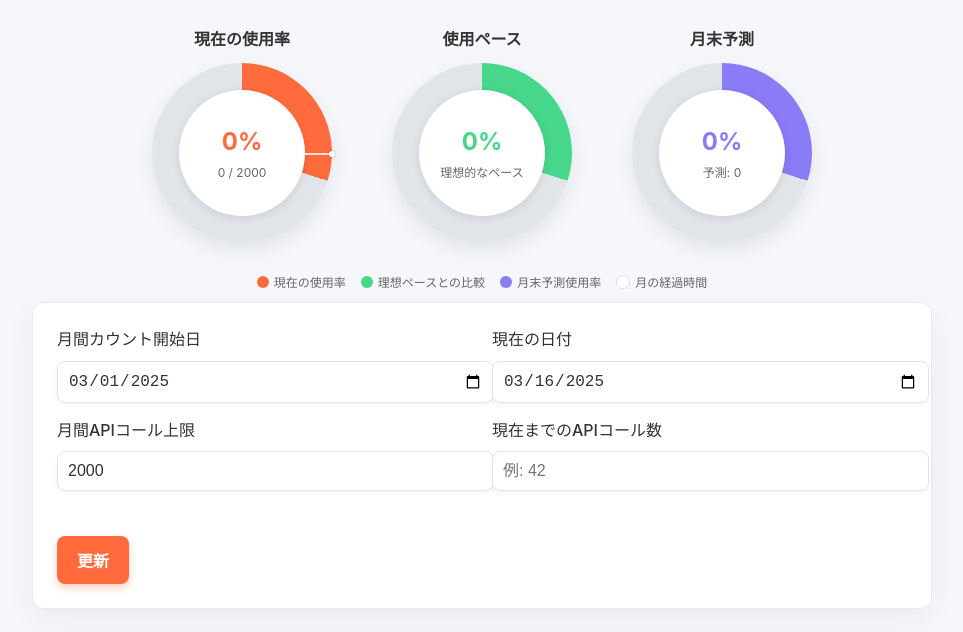
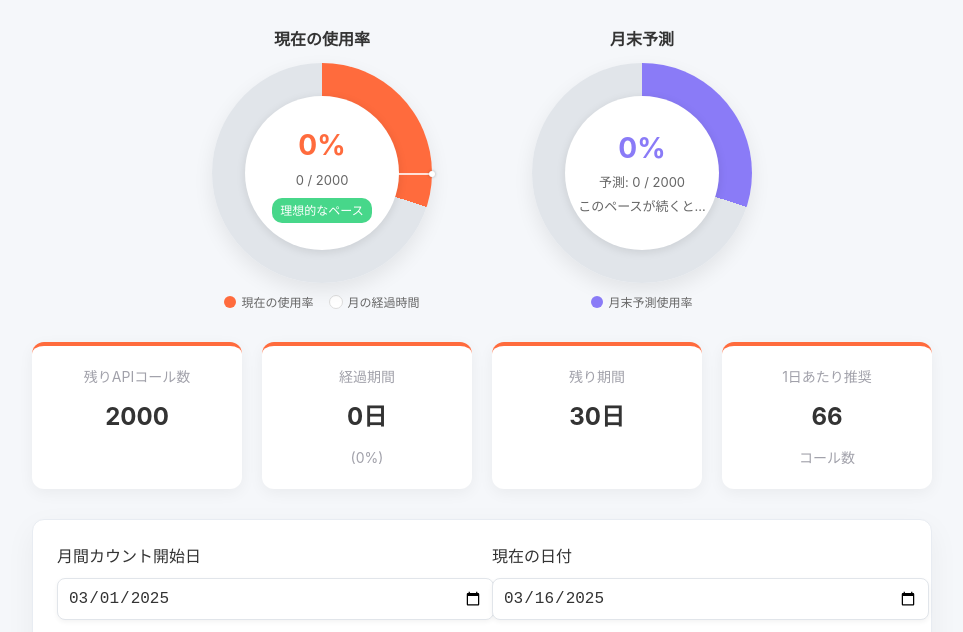
Before and after one commit to torusk/Brave-API-Tracker, a plain HTML site: page index.html in a window 1280 px wide. Shown: the part 137-769 px from the top of the page, without its empty margins (158-1121 px from the left). Drawn offline with Linux system fonts and the light colour scheme.

Commit message:
ファイル名indexに変更。構成を重要度から上に表示に変更

```diff
--- a/brave-api-tracker.html
+++ b/index.html
@@ -8,7 +8,6 @@
         :root {
             --main-color: #FF6B3D;
             --secondary-color: #95C7F3;
-            --pace-color: #47D78A;
             --projection-color: #8A7BF7;
             --warning-color: #FFC857;
             --danger-color: #FF5A5F;
@@ -116,7 +115,7 @@
             display: flex;
             flex-wrap: wrap;
             justify-content: center;
-            gap: 20px;
+            gap: 40px;
             margin: 30px 0;
             animation: fadeIn 1s ease-out;
         }
@@ -130,7 +129,7 @@
             display: flex;
             flex-direction: column;
             align-items: center;
-            width: 220px;
+            width: 280px;
         }
 
         .chart-title {
@@ -143,8 +142,8 @@
 
         .chart-container {
             position: relative;
-            width: 180px;
-            height: 180px;
+            width: 220px;
+            height: 220px;
         }
 
         .donut-chart {
@@ -164,13 +163,6 @@
             background: conic-gradient(
                 var(--main-color) 0% var(--percent, 30%),
                 var(--light-gray) var(--percent, 30%) 100%
-            );
-        }
-
-        .pace-chart {
-            background: conic-gradient(
-                var(--pace-color) 0% var(--pace-percent, 30%),
-                var(--light-gray) var(--pace-percent, 30%) 100%
             );
         }
 
@@ -197,7 +189,7 @@
         }
 
         .percent-text {
-            font-size: 24px;
+            font-size: 28px;
             font-weight: bold;
             margin-bottom: 2px;
         }
@@ -206,18 +198,25 @@
             color: var(--main-color);
         }
 
-        .pace-percent {
-            color: var(--pace-color);
-        }
-
         .projection-percent {
             color: var(--projection-color);
         }
 
         .detail-text {
-            font-size: 12px;
+            font-size: 13px;
             color: #666;
             text-align: center;
+            margin-bottom: 3px;
+        }
+
+        .pace-text {
+            font-size: 12px;
+            padding: 3px 8px;
+            border-radius: 10px;
+            margin-top: 4px;
+            background-color: var(--success-color);
+            color: white;
+            font-weight: 500;
         }
 
         /* マーカー */
@@ -256,7 +255,7 @@
             display: grid;
             grid-template-columns: repeat(auto-fit, minmax(200px, 1fr));
             gap: 20px;
-            margin-top: 30px;
+            margin: 30px 0;
         }
 
         .stat-card {
@@ -290,8 +289,7 @@
             flex-wrap: wrap;
             justify-content: center;
             gap: 15px;
-            margin-top: 20px;
-            margin-bottom: 10px;
+            margin-top: 10px;
         }
 
         .legend-item {
@@ -310,10 +308,6 @@
 
         .legend-usage {
             background-color: var(--main-color);
-        }
-
-        .legend-pace {
-            background-color: var(--pace-color);
         }
 
         .legend-projection {
@@ -342,6 +336,7 @@
             .charts-container {
                 flex-direction: column;
                 align-items: center;
+                gap: 30px;
             }
         }
     </style>
@@ -364,6 +359,7 @@
                             <div class="detail-text">
                                 <span id="usage-count">0</span> / <span id="usage-limit">2000</span>
                             </div>
+                            <div class="pace-text" id="pace-status">理想的なペース</div>
                         </div>
 
                         <!-- 時間経過マーカー -->
@@ -374,17 +370,14 @@
                         </div>
                     </div>
                 </div>
-            </div>
-
-            <!-- 使用ペースチャート -->
-            <div class="chart-wrapper">
-                <div class="chart-title">使用ペース</div>
-                <div class="chart-container">
-                    <div class="donut-chart pace-chart">
-                        <div class="chart-hole">
-                            <div class="percent-text pace-percent">0%</div>
-                            <div class="detail-text" id="pace-status">理想的なペース</div>
-                        </div>
+                <div class="chart-legend">
+                    <div class="legend-item">
+                        <div class="legend-color legend-usage"></div>
+                        <span>現在の使用率</span>
+                    </div>
+                    <div class="legend-item">
+                        <div class="legend-color legend-time"></div>
+                        <span>月の経過時間</span>
                     </div>
                 </div>
             </div>
@@ -396,30 +389,42 @@
                     <div class="donut-chart projection-chart">
                         <div class="chart-hole">
                             <div class="percent-text projection-percent">0%</div>
-                            <div class="detail-text">予測: <span id="projected-count">0</span></div>
+                            <div class="detail-text">
+                                予測: <span id="projected-count">0</span> / <span id="projection-limit">2000</span>
+                            </div>
+                            <div class="detail-text">
+                                このペースが続くと...
+                            </div>
                         </div>
+                    </div>
+                </div>
+                <div class="chart-legend">
+                    <div class="legend-item">
+                        <div class="legend-color legend-projection"></div>
+                        <span>月末予測使用率</span>
                     </div>
                 </div>
             </div>
         </div>
 
-        <!-- チャート凡例 -->
-        <div class="chart-legend">
-            <div class="legend-item">
-                <div class="legend-color legend-usage"></div>
-                <span>現在の使用率</span>
+        <div class="stats-grid">
+            <div class="stat-card">
+                <div class="stat-label">残りAPIコール数</div>
+                <div class="stat-value" id="remaining-calls">2000</div>
             </div>
-            <div class="legend-item">
-                <div class="legend-color legend-pace"></div>
-                <span>理想ペースとの比較</span>
+            <div class="stat-card">
+                <div class="stat-label">経過期間</div>
+                <div class="stat-value" id="days-passed">0日</div>
+                <div class="stat-label">(<span id="percent-time">0%</span>)</div>
             </div>
-            <div class="legend-item">
-                <div class="legend-color legend-projection"></div>
-                <span>月末予測使用率</span>
+            <div class="stat-card">
+                <div class="stat-label">残り期間</div>
+                <div class="stat-value" id="days-remaining">30日</div>
             </div>
-            <div class="legend-item">
-                <div class="legend-color legend-time"></div>
-                <span>月の経過時間</span>
+            <div class="stat-card">
+                <div class="stat-label">1日あたり推奨</div>
+                <div class="stat-value" id="daily-recommended">66</div>
+                <div class="stat-label">コール数</div>
             </div>
         </div>
 
@@ -447,27 +452,6 @@
                 </div>
             </div>
             <button id="update-btn">更新</button>
-        </div>
-
-        <div class="stats-grid">
-            <div class="stat-card">
-                <div class="stat-label">残りAPIコール数</div>
-                <div class="stat-value" id="remaining-calls">2000</div>
-            </div>
-            <div class="stat-card">
-                <div class="stat-label">経過期間</div>
-                <div class="stat-value" id="days-passed">0日</div>
-                <div class="stat-label">(<span id="percent-time">0%</span>)</div>
-            </div>
-            <div class="stat-card">
-                <div class="stat-label">残り期間</div>
-                <div class="stat-value" id="days-remaining">30日</div>
-            </div>
-            <div class="stat-card">
-                <div class="stat-label">1日あたり推奨</div>
-                <div class="stat-value" id="daily-recommended">66</div>
-                <div class="stat-label">コール数</div>
-            </div>
         </div>
 
         <footer>
@@ -540,8 +524,6 @@
 
             // UI更新 - チャート
             document.querySelector('.usage-chart').style.setProperty('--percent', `${usedPercent}%`);
-            document.querySelector('.pace-chart').style.setProperty('--pace-percent', `${Math.min(pacePercent, 200)}%`);
-            document.querySelector('.pace-chart').style.setProperty('--pace-color', paceColor);
             document.querySelector('.projection-chart').style.setProperty('--projection-percent', `${Math.min(projectedPercent, 100)}%`);
 
             // 時間経過マーカー
@@ -550,11 +532,12 @@
 
             // テキスト更新
             document.querySelector('.usage-percent').textContent = `${usedPercent.toFixed(1)}%`;
-            document.querySelector('.pace-percent').textContent = `${pacePercent.toFixed(1)}%`;
             document.querySelector('.projection-percent').textContent = `${projectedPercent.toFixed(1)}%`;
             document.getElementById('usage-count').textContent = apiCalls;
             document.getElementById('usage-limit').textContent = totalLimit;
+            document.getElementById('projection-limit').textContent = totalLimit;
             document.getElementById('pace-status').textContent = paceStatus;
+            document.getElementById('pace-status').style.backgroundColor = paceColor;
             document.getElementById('projected-count').textContent = projectedCalls;
 
             // 統計カード更新
```
